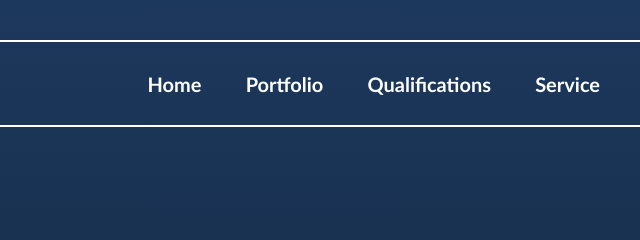
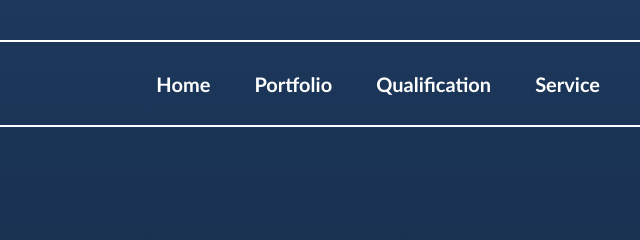
Before and after one commit to landondelgado/CSCE331Project1, a plain HTML site: page index.html in a window 1280 px wide. Shown: the top 240 px of the page, 359-999 px from the left. Drawn offline with Linux system fonts and the light colour scheme.

Commit message:
test commit

```diff
--- a/index.html
+++ b/index.html
@@ -12,7 +12,7 @@
             <ul>
                 <li><a href="/~landon.delgado">Home</a></li>
                 <li><a href="portfolio.html">Portfolio</a></li>
-                <li><a href="qualifications.html">Qualifications</a></li>
+                <li><a href="qualifications.html">Qualification</a></li>
                 <li><a href="service.html">Service</a></li>
                 <li><a href="genai.html">AI</a></li>
             </ul>
```
